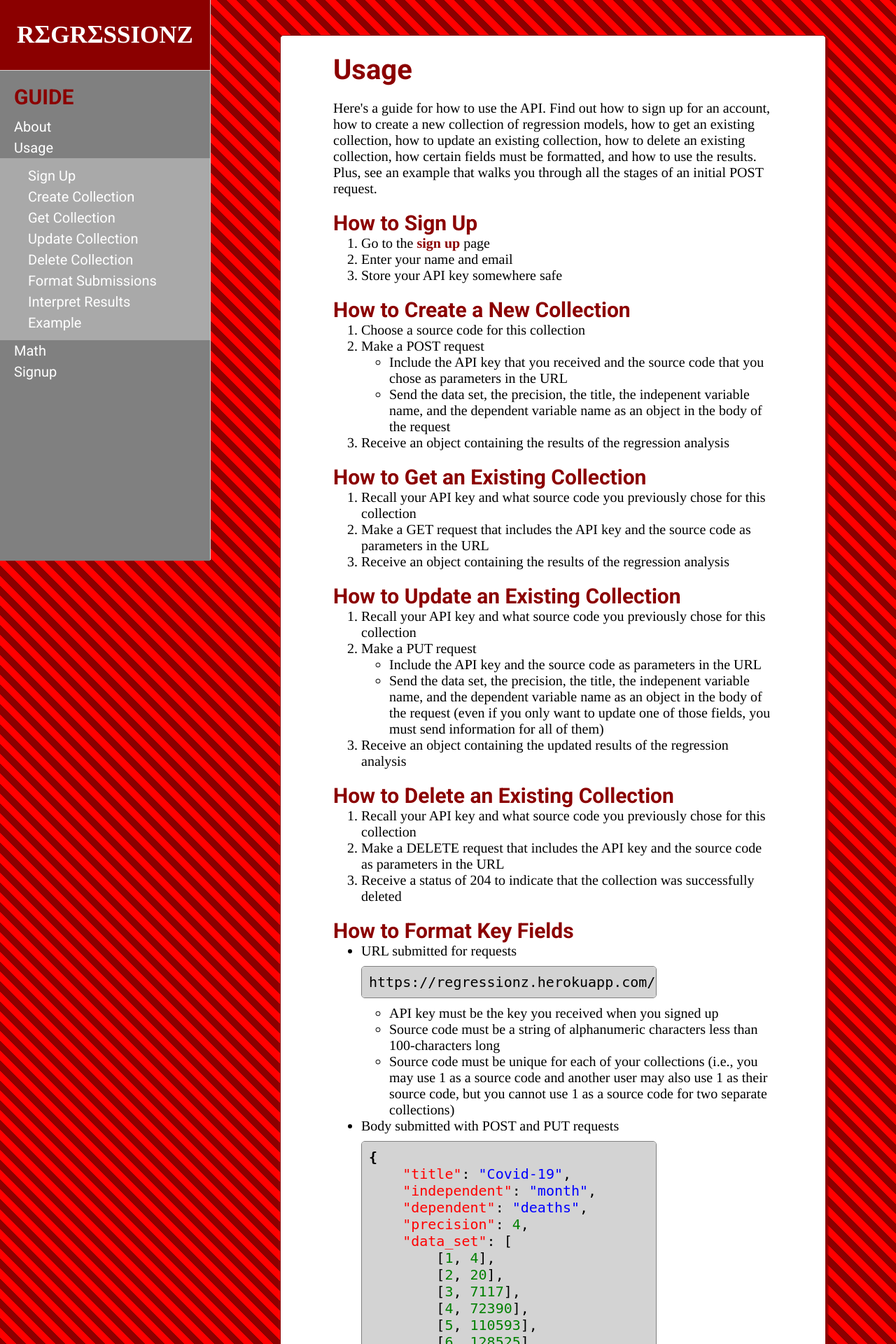
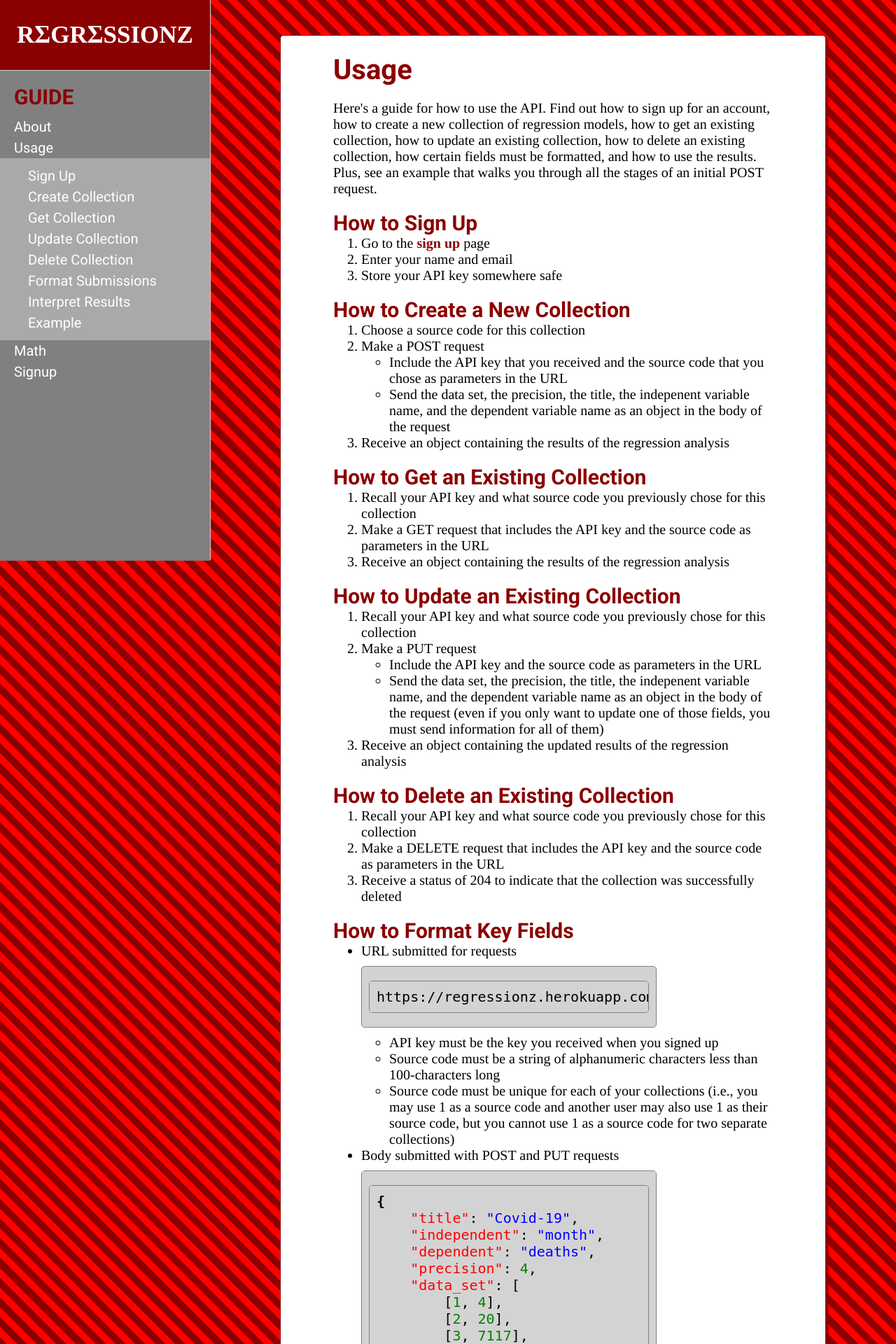
Before and after one commit to jtreeves/regressions_api, a Flask app: page /usage in a window 1280 px wide. Shown: the top 1920 px of the page at 70% size. Run offline with Flask 2, Linux system fonts and the light colour scheme.

Commit message:
[sections] Wrap snippets in divs with single or double classes to counteract indentation from nested uls and allow for easily centering the result

```diff
--- a/app/templates/sections/example.html
+++ b/app/templates/sections/example.html
@@ -19,20 +19,29 @@
             <ul>
                 <li>
                     I include my API key and my source code as parameters in the URL of my request
+                </li>
+
+                <div class="snippet double">
                     {% include 'snippets/get_url.html' %}
-                </li>
+                </div>
 
                 <li>
                     I include a title, indepenent variable, dependent variable, precision, and data set as keys of an object in the body of my request
+                </li>
+
+                <div class="snippet double">
                     {% include 'snippets/post_body.html' %}
-                </li>
+                </div>
             </ul>
         </li>
 
         <li>
             I get a response object
+        </li>
+
+        <div class="snippet single">
             {% include 'snippets/response_object.html' %}
-        </li>
+        </div>
 
         <li>
             I draw conclusions based on what I received
--- a/app/templates/sections/formatting.html
+++ b/app/templates/sections/formatting.html
@@ -4,7 +4,11 @@
     <ul>
         <li>
             URL submitted for requests
-            {% include 'snippets/get_url.html' %}
+
+            <div class="snippet single">
+                {% include 'snippets/get_url.html' %}
+            </div>
+
             <ul>
                 <li>
                     API key must be the key you received when you signed up
@@ -22,7 +26,11 @@
 
         <li>
             Body submitted with POST and PUT requests
-            {% include 'snippets/post_body.html' %}
+
+            <div class="snippet single">
+                {% include 'snippets/post_body.html' %}
+            </div>
+
             <ul>
                 <li>
                     Title must be a string (it should describe the nature of the data set)
--- a/app/templates/sections/interpreting.html
+++ b/app/templates/sections/interpreting.html
@@ -1,7 +1,9 @@
 <section>
     <h2 id="interpreting">How to Use the Returned Object</h2>
 
-    {% include 'snippets/response_object.html' %}
+    <div class="snippet">
+        {% include 'snippets/response_object.html' %}
+    </div>
 
     <ul>
         <li>
```
Also changed, not shown: app/templates/sections/equations.html (+0 -18 lines), app/templates/sections/points.html (+4 -14 lines).
